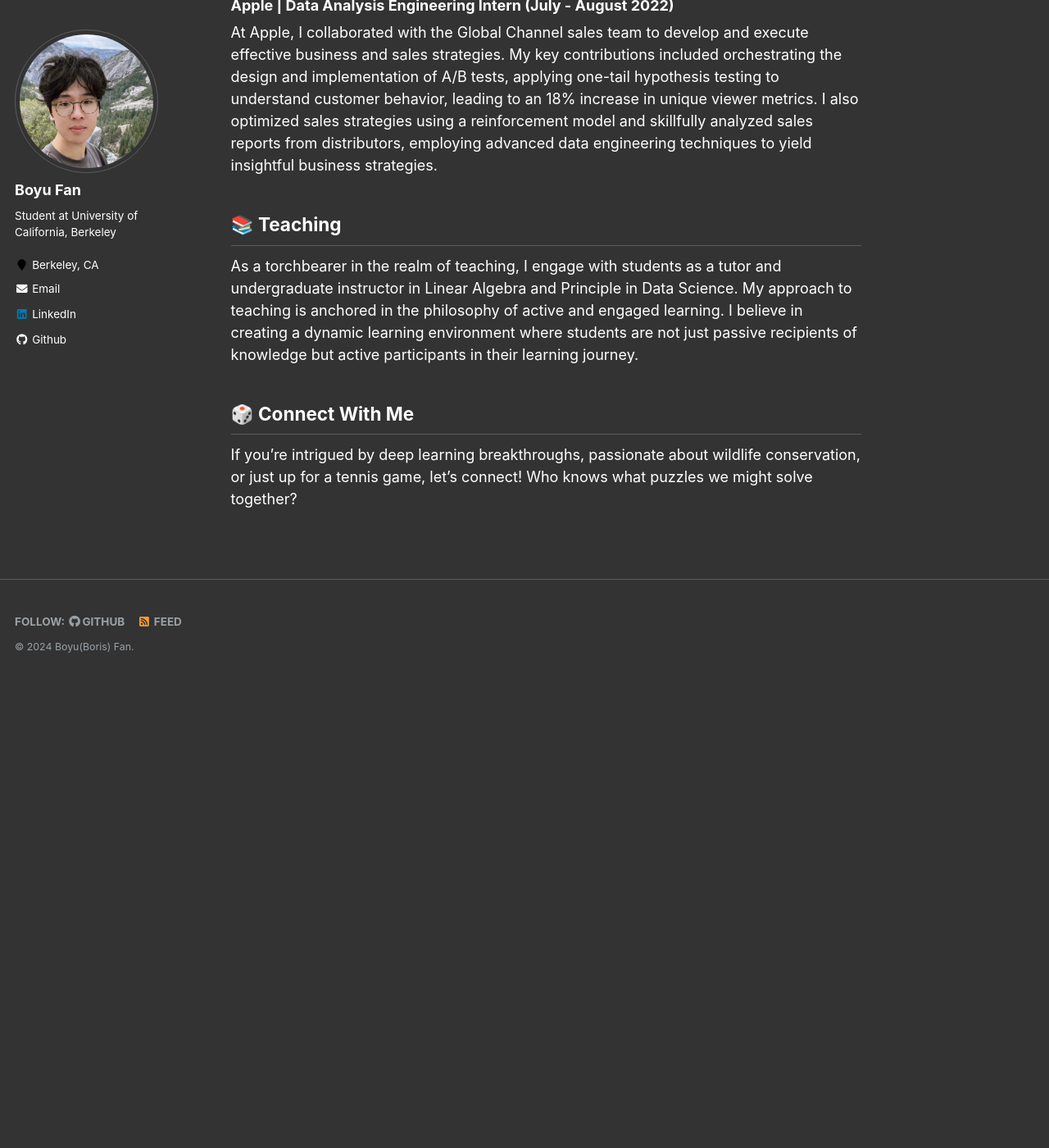
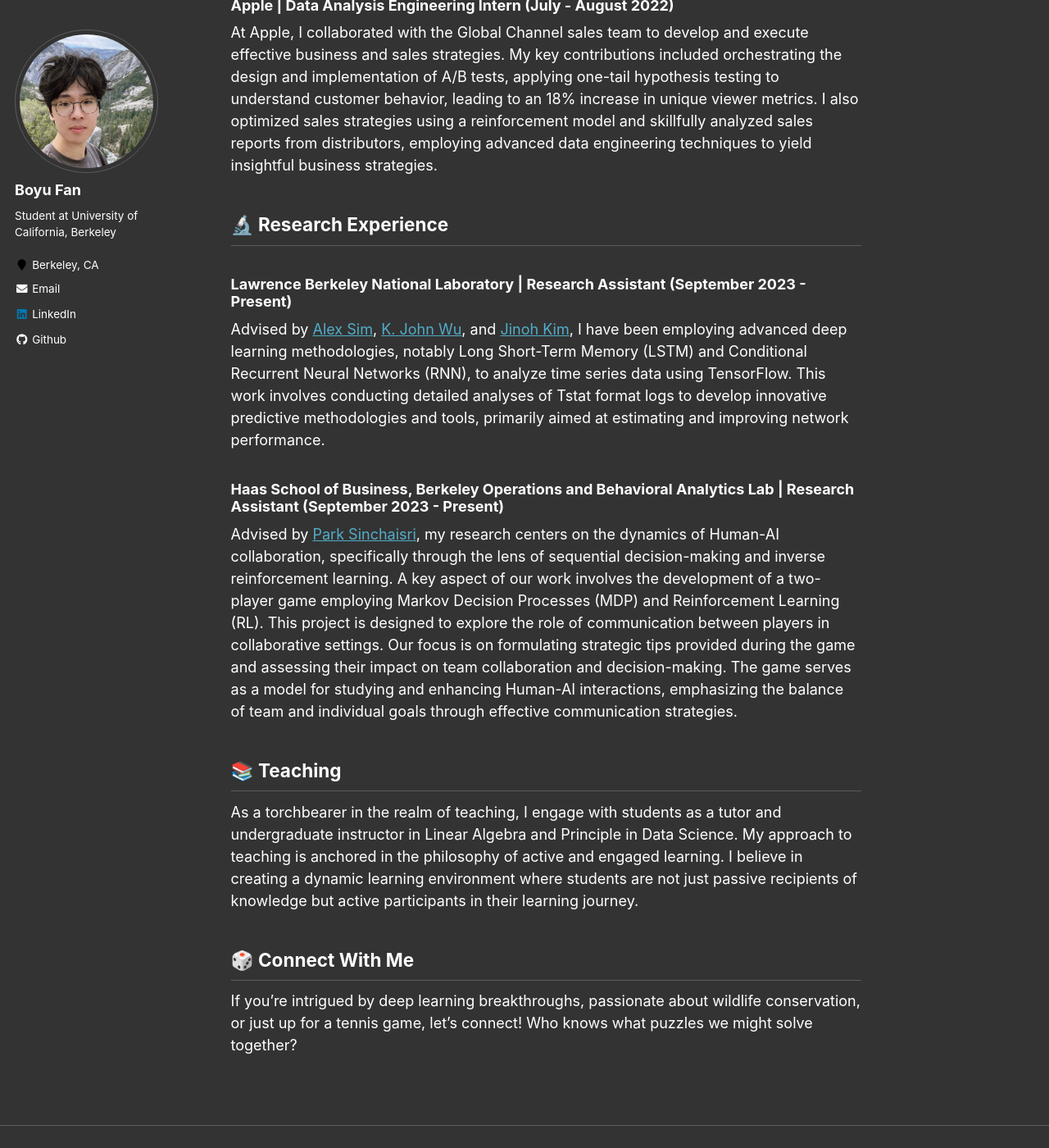
Before and after one commit to BoyuFan1/BoyuFan1, a Jekyll site: the page built from _pages/about.md, in a window 1280 px wide and 1400 px high, scrolled down 1372 px. Shown: the whole window at 82% size. Built offline with Jekyll 4.4.1, drawn with Linux system fonts in a browser that asks for light colours; before the commit the page ends 2207 px from its top, so only the background shows below that.

Commit message:
Update about.md

```diff
--- a/_pages/about.md
+++ b/_pages/about.md
@@ -38,6 +38,17 @@
 
 
 
+## 🔬 Research Experience
+
+### Lawrence Berkeley National Laboratory | Research Assistant (September 2023 - Present)
+
+Advised by [Alex Sim](https://crd.lbl.gov/divisions/scidata/sdm/staff/alex-sim/), [K. John Wu](https://crd.lbl.gov/divisions/scidata/sdm/staff/wu/), and [Jinoh Kim](https://scholar.google.com/citations?user=CFehwB8AAAAJ&hl=en), I have been employing advanced deep learning methodologies, notably Long Short-Term Memory (LSTM) and Conditional Recurrent Neural Networks (RNN), to analyze time series data using TensorFlow. This work involves conducting detailed analyses of Tstat format logs to develop innovative predictive methodologies and tools, primarily aimed at estimating and improving network performance.
+
+### Haas School of Business, Berkeley Operations and Behavioral Analytics Lab | Research Assistant (September 2023 - Present)
+
+Advised by [Park Sinchaisri](https://haas.berkeley.edu/faculty/park-sinchaisri/), my research centers on the dynamics of Human-AI collaboration, specifically through the lens of sequential decision-making and inverse reinforcement learning. A key aspect of our work involves the development of a two-player game employing Markov Decision Processes (MDP) and Reinforcement Learning (RL). This project is designed to explore the role of communication between players in collaborative settings. Our focus is on formulating strategic tips provided during the game and assessing their impact on team collaboration and decision-making. The game serves as a model for studying and enhancing Human-AI interactions, emphasizing the balance of team and individual goals through effective communication strategies.
+
+
 ## 📚 Teaching
 As a torchbearer in the realm of teaching, I engage with students as a tutor and undergraduate instructor in Linear Algebra and Principle in Data Science. My approach to teaching is anchored in the philosophy of active and engaged learning. I believe in creating a dynamic learning environment where students are not just passive recipients of knowledge but active participants in their learning journey.
 
```
